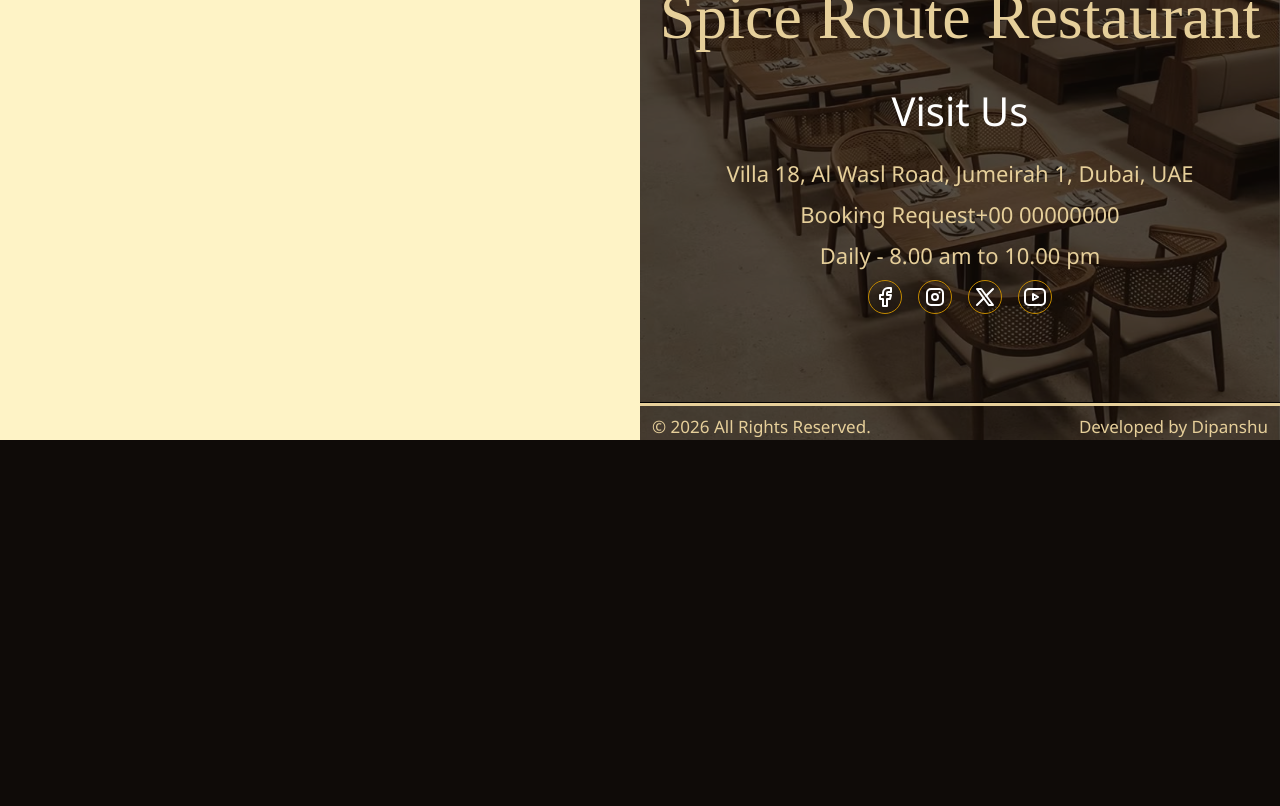
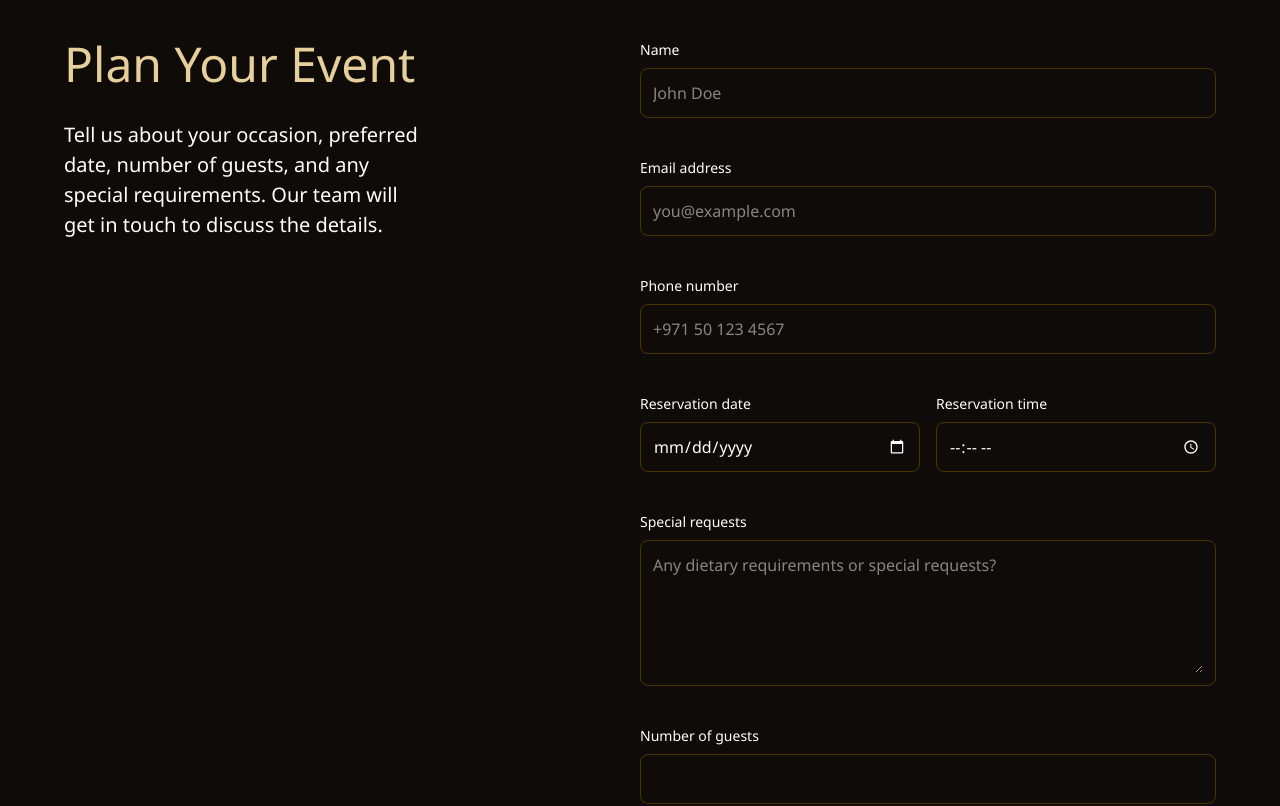
Before and after one commit to unknowdeepanshu/cafe-and-restaurant, a React (Vite) app in the folder Spice Route Restaurant/: page /privateevents in a window 1280 px wide. Shown: the part 920-1726 px from the top of the page. Before the commit the page ends 1360 px from the top, so only its background shows below. Built offline with nearby package versions, Linux system fonts and the light colour scheme; a web font is replaced by a local one.

Commit message:
feat: refactor BookingSection and PrivateEvents components; introduce InputBox for form fields and enhance user input handling

```diff
--- a/Spice Route Restaurant/src/Sections/BookingSection/BookingSection.tsx
+++ b/Spice Route Restaurant/src/Sections/BookingSection/BookingSection.tsx
@@ -1,6 +1,11 @@
 import BookingTable from "@/assets/bookingTable.png";
 import { cn } from "@/lib/utils";
 import RestaurantButton from "@/ui/button/button";
+import {
+  InputBox,
+  type Field,
+  type BookingValues,
+} from "@/ui/Inputbox/Inputbox";
 import {
   IconUser,
   IconPhoneCall,
@@ -10,17 +15,7 @@ import {
   IconClock,
   IconMessageCircle,
 } from "@tabler/icons-react";
-import { useState, type ReactNode, type FormEvent } from "react";
-
-type BookingValues = {
-  name: string;
-  phone: string;
-  email: string;
-  guests: string;
-  date: string;
-  time: string;
-  message: string;
-};
+import { useState, type FormEvent } from "react";
 
 const initialValues: BookingValues = {
   name: "",
@@ -30,75 +25,8 @@ const initialValues: BookingValues = {
   date: "",
   time: "",
   message: "",
+  catering: "",
 };
-
-type Field = {
-  name: keyof BookingValues;
-  label: string;
-  type?: "text" | "tel" | "email" | "number" | "date" | "time";
-  icon: ReactNode;
-  placeholder?: string;
-  min?: number;
-  max?: number;
-  input: "input" | "textarea";
-};
-
-const formFields: Field[] = [
-  {
-    name: "name",
-    label: "Your name",
-    type: "text",
-    icon: <IconUser />,
-    placeholder: "John Doe",
-    input: "input",
-  },
-  {
-    name: "phone",
-    label: "Phone number",
-    type: "tel",
-    icon: <IconPhoneCall />,
-    placeholder: "+971 50 123 4567",
-    input: "input",
-  },
-  {
-    name: "email",
-    label: "Email address",
-    type: "email",
-    icon: <IconMail />,
-    placeholder: "you@example.com",
-    input: "input",
-  },
-  {
-    name: "guests",
-    label: "Number of guests",
-    type: "number",
-    icon: <IconUsers />,
-    min: 1,
-    max: 20,
-    input: "input",
-  },
-  {
-    name: "date",
-    label: "Reservation date",
-    type: "date",
-    icon: <IconCalendarMonth />,
-    input: "input",
-  },
-  {
-    name: "time",
-    label: "Reservation time",
-    type: "time",
-    icon: <IconClock />,
-    input: "input",
-  },
-  {
-    name: "message",
-    label: "Special requests",
-    icon: <IconMessageCircle />,
-    placeholder: "Any dietary requirements or special requests?",
-    input: "textarea",
-  },
-];
 
 function BookingSection() {
   const [values, setValues] = useState<BookingValues>(initialValues);
@@ -179,83 +107,61 @@ function BookingSection() {
     </section>
   );
 }
-
-interface InputBoxProps {
-  label: string;
-  type?: Field["type"];
-  icon?: ReactNode;
-  value: string;
-  placeholder?: string;
-  min?: number;
-  max?: number;
-  required?: boolean;
-  onChange: (value: string) => void;
-  input?: "input" | "textarea";
-}
-
-function InputBox({
-  label,
-  type = "text",
-  icon,
-  value,
-  placeholder,
-  min,
-  max,
-  required = false,
-  onChange,
-  input = "input",
-}: InputBoxProps) {
-  const id = `booking-${label.toLowerCase().replace(/\s+/g, "-")}`;
-
-  return (
-    <div className="flex min-w-0 flex-col gap-2">
-      <label htmlFor={id} className="text-texts-200 text-sm font-medium">
-        {label}
-      </label>
-
-      <div
-        className={cn(
-          "border-line-200 focus-within:border-texts-300 focus-within:ring-texts-300/20 relative flex min-w-0 gap-2 rounded-lg border px-3 py-3 transition-colors focus-within:ring-2",
-          input === "textarea" ? "items-start" : "items-center",
-        )}
-      >
-        {icon && (
-          <span
-            className={cn(
-              "text-texts-200 shrink-0 [&>svg]:h-5 [&>svg]:w-5",
-              input === "textarea" && "pt-0.5",
-            )}
-          >
-            {icon}
-          </span>
-        )}
-
-        {input === "input" ? (
-          <input
-            id={id}
-            type={type}
-            value={value}
-            placeholder={placeholder}
-            min={min}
-            max={max}
-            required={required}
-            onChange={(e) => onChange(e.target.value)}
-            className="text-texts-200 placeholder:text-texts-200/50 w-full min-w-0 bg-transparent text-sm scheme-dark outline-none sm:text-base"
-          />
-        ) : (
-          <textarea
-            id={id}
-            value={value}
-            placeholder={placeholder}
-            required={required}
-            onChange={(e) => onChange(e.target.value)}
-            rows={5}
-            className="text-texts-200 placeholder:text-texts-200/50 w-full min-w-0 resize-y bg-transparent text-sm outline-none sm:text-base"
-          />
-        )}
-      </div>
-    </div>
-  );
-}
+const formFields: Field[] = [
+  {
+    name: "name",
+    label: "Your name",
+    type: "text",
+    icon: <IconUser />,
+    placeholder: "John Doe",
+    input: "input",
+  },
+  {
+    name: "phone",
+    label: "Phone number",
+    type: "tel",
+    icon: <IconPhoneCall />,
+    placeholder: "+971 50 123 4567",
+    input: "input",
+  },
+  {
+    name: "email",
+    label: "Email address",
+    type: "email",
+    icon: <IconMail />,
+    placeholder: "you@example.com",
+    input: "input",
+  },
+  {
+    name: "guests",
+    label: "Number of guests",
+    type: "number",
+    icon: <IconUsers />,
+    min: 1,
+    max: 20,
+    input: "input",
+  },
+  {
+    name: "date",
+    label: "Reservation date",
+    type: "date",
+    icon: <IconCalendarMonth />,
+    input: "input",
+  },
+  {
+    name: "time",
+    label: "Reservation time",
+    type: "time",
+    icon: <IconClock />,
+    input: "input",
+  },
+  {
+    name: "message",
+    label: "Special requests",
+    icon: <IconMessageCircle />,
+    placeholder: "Any dietary requirements or special requests?",
+    input: "textarea",
+  },
+];
 
 export default BookingSection;
--- a/Spice Route Restaurant/src/pages/PrivateEvents/PrivateEvents.tsx
+++ b/Spice Route Restaurant/src/pages/PrivateEvents/PrivateEvents.tsx
@@ -1,11 +1,88 @@
 import Event from "@/assets/event.png";
-import { useIsMobile } from "@/hook/matchMedia";
+import { useState } from "react";
+import { InputBox, type Field } from "@/ui/Inputbox/Inputbox";
 
+import RestaurantButton from "@/ui/button/button";
+
+const formFields: Field[] = [
+  {
+    name: "name",
+    label: "Name",
+    type: "text",
+    placeholder: "John Doe",
+    input: "input",
+  },
+  {
+    name: "email",
+    label: "Email address",
+    type: "email",
+    placeholder: "you@example.com",
+    input: "input",
+  },
+  {
+    name: "phone",
+    label: "Phone number",
+    type: "tel",
+    placeholder: "+971 50 123 4567",
+    input: "input",
+  },
+];
+const dateAndTime: Field[] = [
+  {
+    name: "date",
+    label: "Reservation date",
+    type: "date",
+    input: "input",
+  },
+  {
+    name: "time",
+    label: "Reservation time",
+    type: "time",
+    input: "input",
+  },
+];
+const formFieldsData: Field[] = [
+  {
+    name: "message",
+    label: "Special requests",
+    placeholder: "Any dietary requirements or special requests?",
+    input: "textarea",
+  },
+  {
+    name: "guests",
+    label: "Number of guests",
+    type: "number",
+    min: 1,
+    max: 20,
+    input: "input",
+  },
+  {
+    name: "catering",
+    label: "Will you need catering?",
+    type: "text",
+    placeholder: "yes or no",
+    input: "input",
+  },
+];
 function PrivateEvents() {
-  const { isMaxTablet } = useIsMobile();
+  const [formData, setFormData] = useState<Record<string, string>>({
+    name: "",
+    email: "",
+    phone: "",
+    date: "",
+    time: "",
+    message: "",
+    guests: "",
+    catering: "",
+  });
+
+  const handleFieldChange = (name: string, value: string) => {
+    setFormData((prev) => ({ ...prev, [name]: value }));
+  };
+
   return (
     <>
-      <section>
+      <section className="h-fit w-full">
         <div className="relative h-screen">
           <img
             src={Event}
@@ -36,7 +113,64 @@ function PrivateEvents() {
             </div>
           </div>
         </div>
-        <div></div>
+        <div className="flex h-fit flex-col gap-10 px-4 py-10 md:flex-row md:gap-0 md:px-16 md:py-40">
+          <div className="flex h-full w-full flex-col gap-8 md:w-1/2">
+            <h1 className="text-texts-100 text-5xl">Plan Your Event</h1>
+            <p className="text-texts-200 w-[62%] text-[20px]">
+              Tell us about your occasion, preferred date, number of guests, and
+              any special requirements. Our team will get in touch to discuss
+              the details.
+            </p>
+          </div>
+          <div className="flex h-full w-full flex-col gap-10 md:w-1/2">
+            {formFields.map((data) => (
+              <InputBox
+                key={data.name}
+                icon={data.icon}
+                input={data.input}
+                type={data.type}
+                label={data.label}
+                placeholder={data.placeholder}
+                min={data.min}
+                max={data.max}
+                value={formData[data.name]}
+                onChange={(value) => handleFieldChange(data.name, value)}
+              />
+            ))}
+            <div className="flex w-full gap-4">
+              {dateAndTime.map((data) => (
+                <div className="w-1/2" key={data.name}>
+                  <InputBox
+                    icon={data.icon}
+                    input={data.input}
+                    type={data.type}
+                    label={data.label}
+                    placeholder={data.placeholder}
+                    min={data.min}
+                    max={data.max}
+                    value={formData[data.name]}
+                    onChange={(value) => handleFieldChange(data.name, value)}
+                  />
+                </div>
+              ))}
+            </div>
+            {formFieldsData.map((data) => (
+              <InputBox
+                key={data.name}
+                icon={data.icon}
+                input={data.input}
+                type={data.type}
+                label={data.label}
+                placeholder={data.placeholder}
+                min={data.min}
+                max={data.max}
+                value={formData[data.name]}
+                onChange={(value) => handleFieldChange(data.name, value)}
+              />
+            ))}
+            <RestaurantButton>Send event request</RestaurantButton>
+          </div>
+        </div>
       </section>
     </>
   );
--- /dev/null
+++ b/Spice Route Restaurant/src/ui/Inputbox/Inputbox.tsx
@@ -0,0 +1,101 @@
+import { type ReactNode } from "react";
+import { cn } from "@/lib/utils";
+type Field = {
+  name: keyof BookingValues;
+  label: string;
+  type?: "text" | "tel" | "email" | "number" | "date" | "time";
+  icon?: ReactNode;
+  placeholder?: string;
+  min?: number;
+  max?: number;
+  input: "input" | "textarea";
+};
+type BookingValues = {
+  name: string;
+  phone: string;
+  email: string;
+  guests: string;
+  date: string;
+  time: string;
+  message: string;
+  catering: string;
+};
+
+interface InputBoxProps {
+  label: string;
+  type?: Field["type"];
+  icon?: ReactNode;
+  value: string;
+  placeholder?: string;
+  min?: number;
+  max?: number;
+  required?: boolean;
+  onChange: (value: string) => void;
+  input?: "input" | "textarea";
+}
+
+function InputBox({
+  label,
+  type = "text",
+  icon,
+  value,
+  placeholder,
+  min,
+  max,
+  required = false,
+  onChange,
+  input = "input",
+}: InputBoxProps) {
+  const id = `booking-${label.toLowerCase().replace(/\s+/g, "-")}`;
+
+  return (
+    <div className="flex min-w-0 flex-col gap-2">
+      <label htmlFor={id} className="text-texts-200 text-sm font-medium">
+        {label}
+      </label>
+
+      <div
+        className={cn(
+          "border-line-200 focus-within:border-texts-300 focus-within:ring-texts-300/20 relative flex min-w-0 gap-2 rounded-lg border px-3 py-3 transition-colors focus-within:ring-2",
+          input === "textarea" ? "items-start" : "items-center",
+        )}
+      >
+        {icon && (
+          <span
+            className={cn(
+              "text-texts-200 shrink-0 [&>svg]:h-5 [&>svg]:w-5",
+              input === "textarea" && "pt-0.5",
+            )}
+          >
+            {icon}
+          </span>
+        )}
+
+        {input === "input" ? (
+          <input
+            id={id}
+            type={type}
+            value={value}
+            placeholder={placeholder}
+            min={min}
+            max={max}
+            required={required}
+            onChange={(e) => onChange(e.target.value)}
+            className="text-texts-200 placeholder:text-texts-200/50 w-full min-w-0 bg-transparent text-sm scheme-dark outline-none sm:text-base"
+          />
+        ) : (
+          <textarea
+            id={id}
+            value={value}
+            placeholder={placeholder}
+            required={required}
+            onChange={(e) => onChange(e.target.value)}
+            rows={5}
+            className="text-texts-200 placeholder:text-texts-200/50 w-full min-w-0 resize-y bg-transparent text-sm outline-none sm:text-base"
+          />
+        )}
+      </div>
+    </div>
+  );
+}
+export { InputBox, type Field, type BookingValues };
```
Also changed, not shown: Spice Route Restaurant/src/Sections/menuSection/menuSection.tsx (+7 -1 lines).
